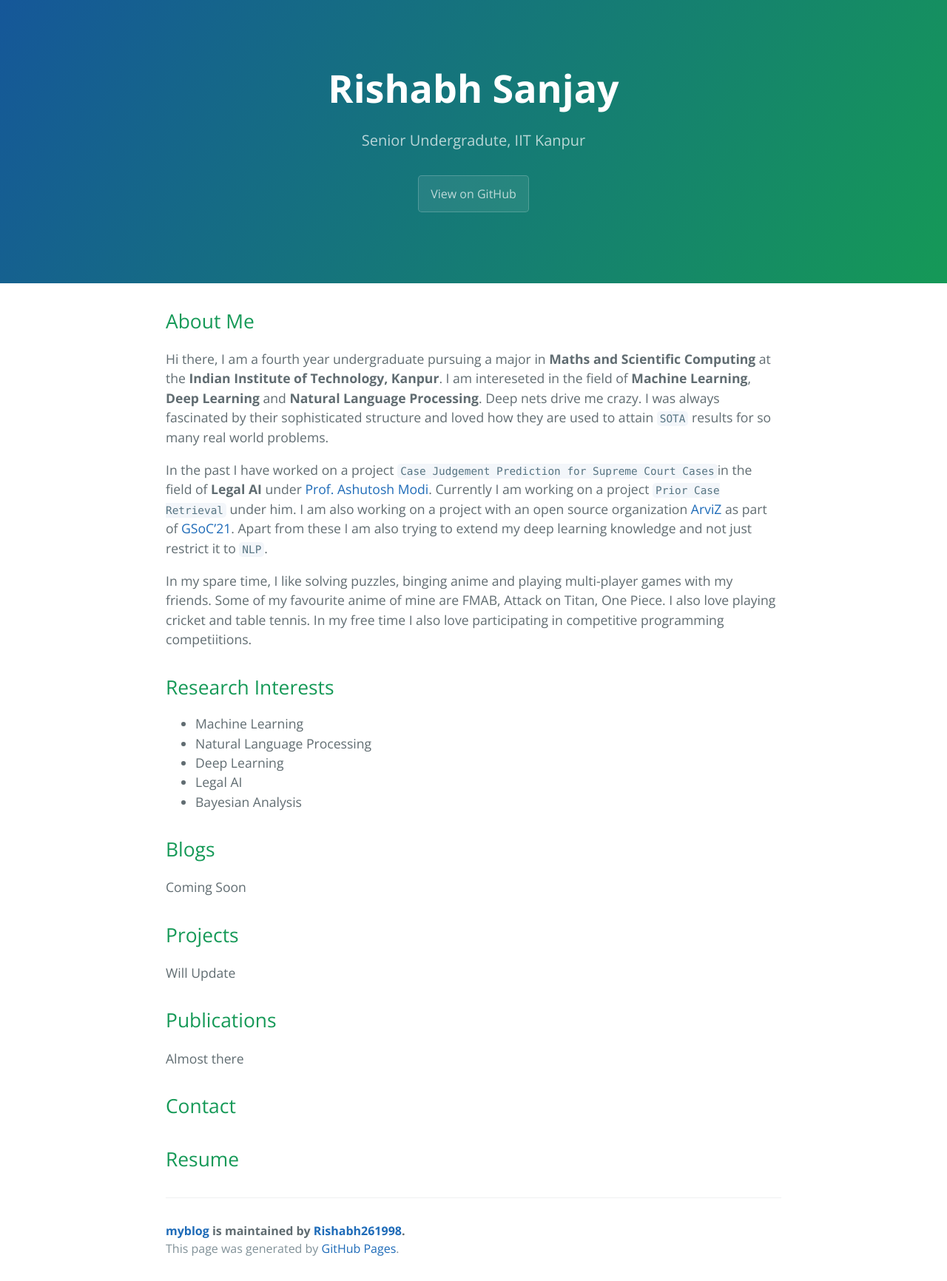
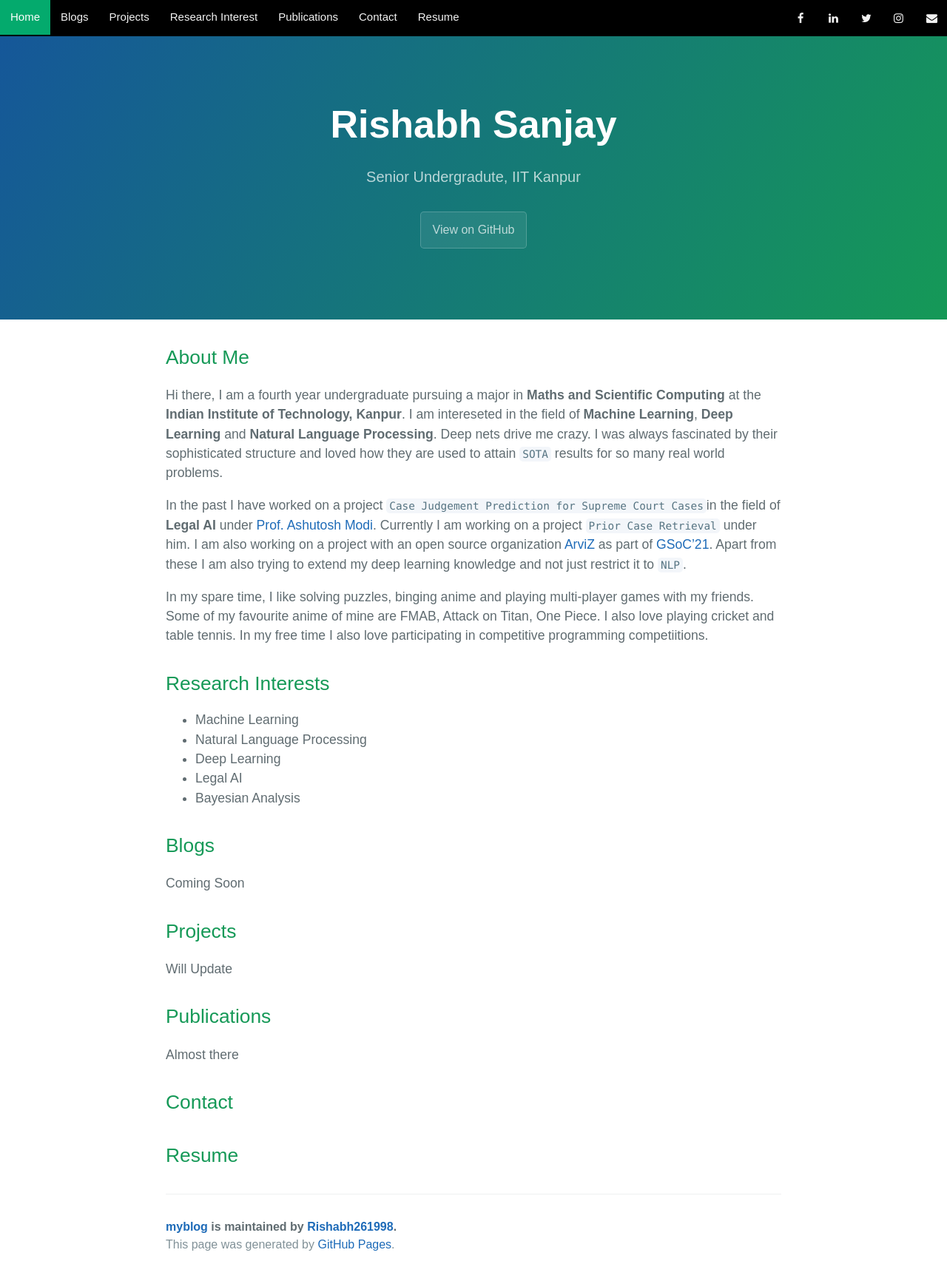
Before and after one commit to Rishabh261998/myblog, a Jekyll site: the page built from index.markdown, in a window 1280 px wide. Shown: the whole page at 74% size. Built offline with Jekyll 4.4.1, drawn with Linux system fonts in a browser that asks for light colours; our own code applies the rules of GitHub Pages for plain Markdown files.

Commit message:
Added Navbar

```diff
--- a/_layouts/default.html
+++ b/_layouts/default.html
@@ -7,8 +7,104 @@
     <meta name="viewport" content="width=device-width, initial-scale=1">
     <meta name="theme-color" content="#157878">
     <link rel="stylesheet" href="{{ '/assets/css/style.css?v=' | append: site.github.build_revision | relative_url }}">
+    <link rel="stylesheet" href="https://cdnjs.cloudflare.com/ajax/libs/font-awesome/4.7.0/css/font-awesome.min.css">
+    <style>
+	body {
+	  margin: 0;
+	  font-family: Arial, Helvetica, sans-serif;
+	}
+
+	.fa {
+	  padding: 20px;
+	  font-size: 30px;
+	  width: 40px;
+	  text-align: center;
+	  text-decoration: none;
+	  margin: 5px 2px;
+	}
+
+	.fa:hover {
+	    opacity: 0.7;
+	}
+
+	.fa-facebook {
+	  background: black;
+	  color: white;
+	}
+
+	.fa-twitter {
+	  background: black;
+	  color: white;
+	}
+
+
+	.fa-linkedin {
+	  background: black;
+	  color: white;
+	}
+
+
+	.fa-instagram {
+	  background: black;
+	  color: white;
+	}
+
+	.fa-envelope {
+	  background: black;
+	  color: white;
+	}
+
+
+
+	.topnav {
+	  overflow: hidden;
+	  background-color: black;
+	}
+
+	.topnav a {
+	  float: left;
+	  color: #f2f2f2;
+	  text-align: center;
+	  padding: 12px 14px;
+	  text-decoration: none;
+	  font-size: 15px;
+	}
+
+	.topnav a:hover {
+	  background-color: #ddd;
+	  color: black;
+	}
+
+	.topnav a.active {
+	  background-color: #04AA6D;
+	  color: white;
+	}
+
+	.topnav-right {
+	  float: right;
+	}
+	.circle {
+	  border-radius: 50%;
+	}
+    </style>
   </head>
   <body>
+    <div class="topnav">
+	  <a class="active" href="#home">Home</a>
+	  <a href="#news">Blogs</a>
+	  <a href="#contact">Projects</a>
+	  <a href="#news">Research Interest</a>
+	  <a href="#contact">Publications</a>
+	  <a href="#news">Contact</a>
+	  <a href="#contact">Resume</a>
+	  <div class="topnav-right">
+	    <a href="#search" class="circle fa fa-facebook"></a>
+	    <a href="#about" class="circle fa fa-linkedin"></a>
+	    <a href="#about" class="circle fa fa-twitter"></a>
+	    <a href="#about" class="circle fa fa-instagram"></a>
+	    <a href="#about" class="circle fa fa-envelope"></a>
+	  </div>
+    </div>
     <section class="page-header">
       <h1 class="project-name">{{ site.title | default: site.github.repository_name }}</h1>
       <h2 class="project-tagline">{{ site.description | default: site.github.project_tagline }}</h2>
```
